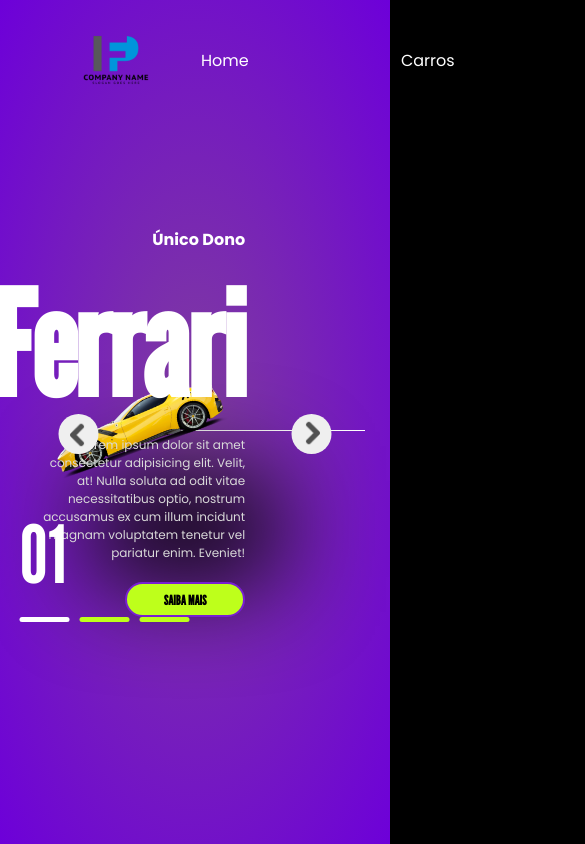
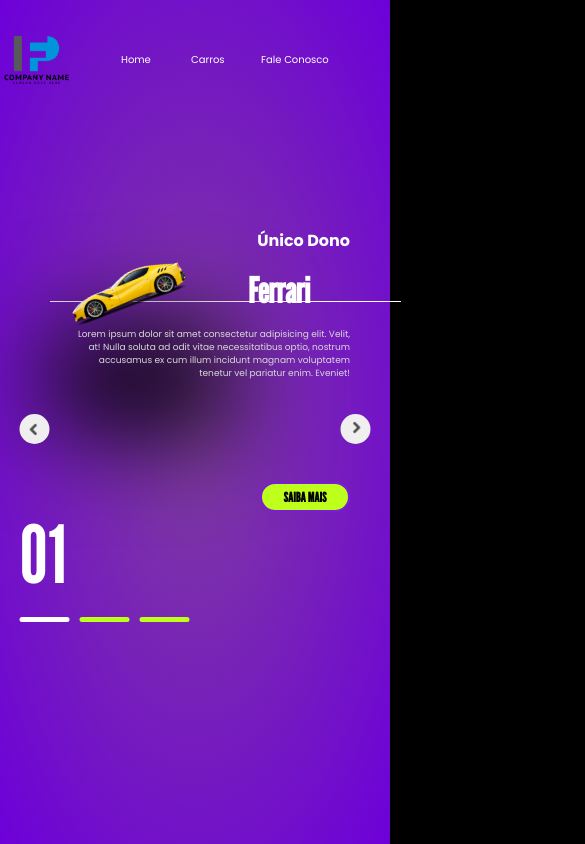
Before and after one commit to Fabio-Sobrinho/Projeto-Carro, a plain HTML site: page index.html in a window 390 px wide. Shown: the top 844 px of the page, 585 px wide, since content can reach past the window. Drawn offline with nearby package versions, Linux system fonts and the light colour scheme.

Commit message:
Add files via upload

```diff
--- a/index.html
+++ b/index.html
@@ -4,6 +4,7 @@
     <meta charset="UTF-8">
     <meta name="viewport" content="width=device-width, initial-scale=1.0">
     <link rel="stylesheet" href="style.css">
+    <link rel="stylesheet" href="resposivo.css">
     <link rel="preconnect" href="https://fonts.googleapis.com">
 <link rel="preconnect" href="https://fonts.gstatic.com" crossorigin>
 <link href="https://fonts.googleapis.com/css2?family=League+Gothic&display=swap" rel="stylesheet">
--- /dev/null
+++ b/resposivo.css
@@ -0,0 +1,291 @@
+@media screen and (max-width: 690px) {
+    body{
+        width: 100%;
+        height: 100%;
+    }
+
+    header {
+
+        width: 100%;
+        left: 15%;
+        transform: translateX(-5%);
+
+        & nav {
+            ul {
+                display: grid;
+                grid-template-columns: repeat(3, 100px);
+                font-size: 12px;
+            }
+        }
+    }
+    section {
+
+        & .list {
+
+            height: 50vh;
+            width: 100%;
+            & .item{
+
+                & .carro-img {
+                    align-items: center;
+                    top: 49%;
+                    width: 45%;
+
+                    & img{
+                     width: 70%;
+                     margin-left: 4rem;
+
+                    }
+                }
+
+                & .content {
+
+                    margin: 10px;
+                }
+
+
+                & .content {
+                    position:absolute;
+                    right: 30px;
+                    width: 70%;
+                    height: 137%;
+                    display: flex;
+                    flex-direction: column;
+                    justify-content: center;
+                    align-items: end;
+                    gap: 11px;
+
+                    & .inf-carro {
+                        align-items: end;
+                        font-weight: bold;
+
+                    }
+                    & h2 {
+                        margin-right: 40px;
+                        font-size: 45px;
+                    }
+                    & .info {
+                        top: 0px;
+                        width: auto;
+                    }
+                    & button{
+                      margin-top: -50rem;
+                    }
+                }
+            }
+
+        }
+        & .setas {
+            width: 95vw;
+            position: absolute;
+            top: 27%;
+            left: 52%;
+            transform: translate(-50%, -25px);
+            display: flex;
+            justify-content: space-between;
+
+            & button:nth-child(1) {
+                transform: scale(-1);
+            }
+            & button {
+                top: 6%;
+                width: 30px;
+                height: 30px;
+                border-radius: 50%;
+                border: none;
+                cursor: pointer;
+
+                & img {
+                width: 15px;
+                margin-top: 1px;
+                cursor: pointer;
+                }
+            }
+        }
+    }
+    section {
+        & .list{
+
+            & .item{
+
+                & .content {
+
+                    & .inf {
+                        margin-top: 30%;
+                        border-radius: 30px;
+                        height: 30px;
+                        width: 90px;
+
+                    }
+                }
+            }
+        }
+    }
+}
+
+
+@media screen and (max-width: 480px) {
+    body{
+        width: 100%;
+        height: 100%;
+    }
+
+    header {
+
+        left: 5%;
+        transform: translateX(-15%);
+
+        & nav {
+            ul {
+                display: grid;
+                grid-template-columns: repeat(3, 70px);
+                font-size: 10px;
+            }
+        }
+    }
+
+    section {
+
+        & .list {
+
+            height: 70vh;
+            width: 100%;
+            & .item{
+
+                & .carro-img {
+                    align-items: center;
+                    top: 49%;
+                    width: 45%;
+
+                    & img{
+                     width: 70%;
+                     margin-left: 4rem;
+
+                    }
+                }
+
+                & .content {
+
+                    margin: 10px;
+                }
+
+
+                & .content {
+                    position:absolute;
+                    right: 30px;
+                    width: 70%;
+                    height: 126%;
+                    display: flex;
+                    flex-direction: column;
+                    justify-content: center;
+                    align-items: end;
+                    gap: 20px;
+
+                    & .inf-carro {
+                        align-items: end;
+                        font-weight: bold;
+
+                    }
+                    & h2 {
+                        margin-right: 40px;
+                        font-size: 45px;
+                    }
+                    & .info {
+                        top: 20px;
+                        width: auto;
+                    }
+                }
+            }
+
+        }
+        & .setas {
+            width: 90vw;
+            position: absolute;
+            top: 52%;
+            left: 50%;
+            transform: translate(-50%, -25px);
+            display: flex;
+            justify-content: space-between;
+
+            & button:nth-child(1) {
+                transform: scale(-1);
+            }
+            & button {
+                top: 50%;
+                width: 30px;
+                height: 30px;
+                border-radius: 50%;
+                border: none;
+                cursor: pointer;
+
+                & img {
+                width: 15px;
+                margin-top: 4px;
+                cursor: pointer;
+                }
+            }
+        }
+    }
+    section {
+        & .list{
+
+            & .item{
+
+                & .content {
+
+                    & .inf {
+                        margin-top: 30%;
+                        border-radius: 30px;
+                        height: 30px;
+                        width: 90px;
+
+                    }
+                }
+            }
+        }
+    }
+}
+
+@media screen and (max-width: 395px){
+    section {
+
+        & .list {
+
+            & .item{
+
+                & .content {
+
+                    margin: 10px;
+                }
+
+
+                & .content {
+                    position:absolute;
+                    right: 30px;
+                    width: 70%;
+                    height: 122%;
+                    display: flex;
+                    flex-direction: column;
+                    justify-content: center;
+                    align-items: end;
+                    gap: 20px;
+
+                    & .inf-carro {
+                        align-items: end;
+                        font-weight: bold;
+
+                    }
+                    & h2 {
+                        margin-right: 40px;
+                        font-size: 35px;
+                    }
+                    & .info {
+                        font-size: 9px;
+
+                    }
+                }
+            }
+
+        }
+    }
+}
```
